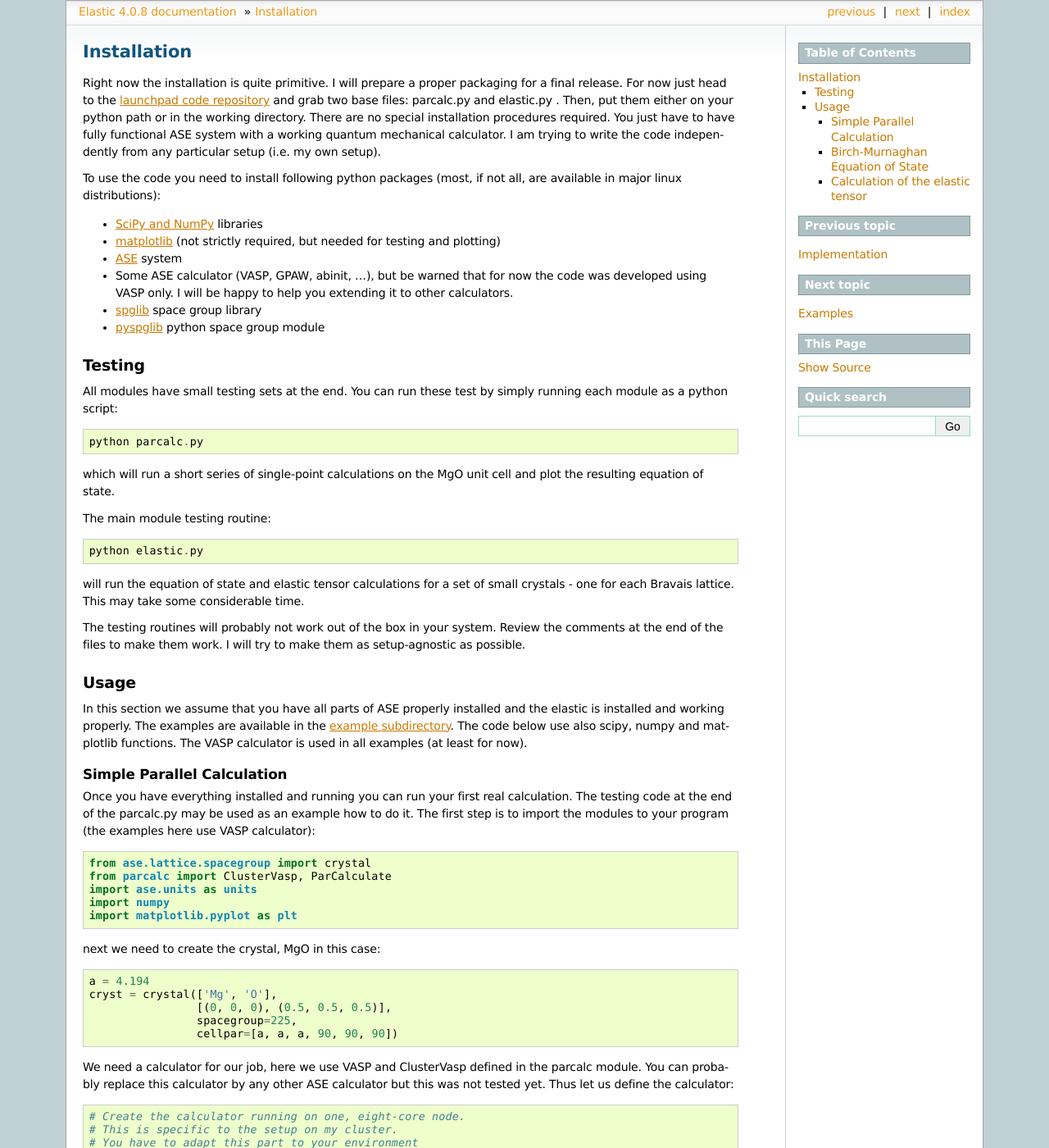
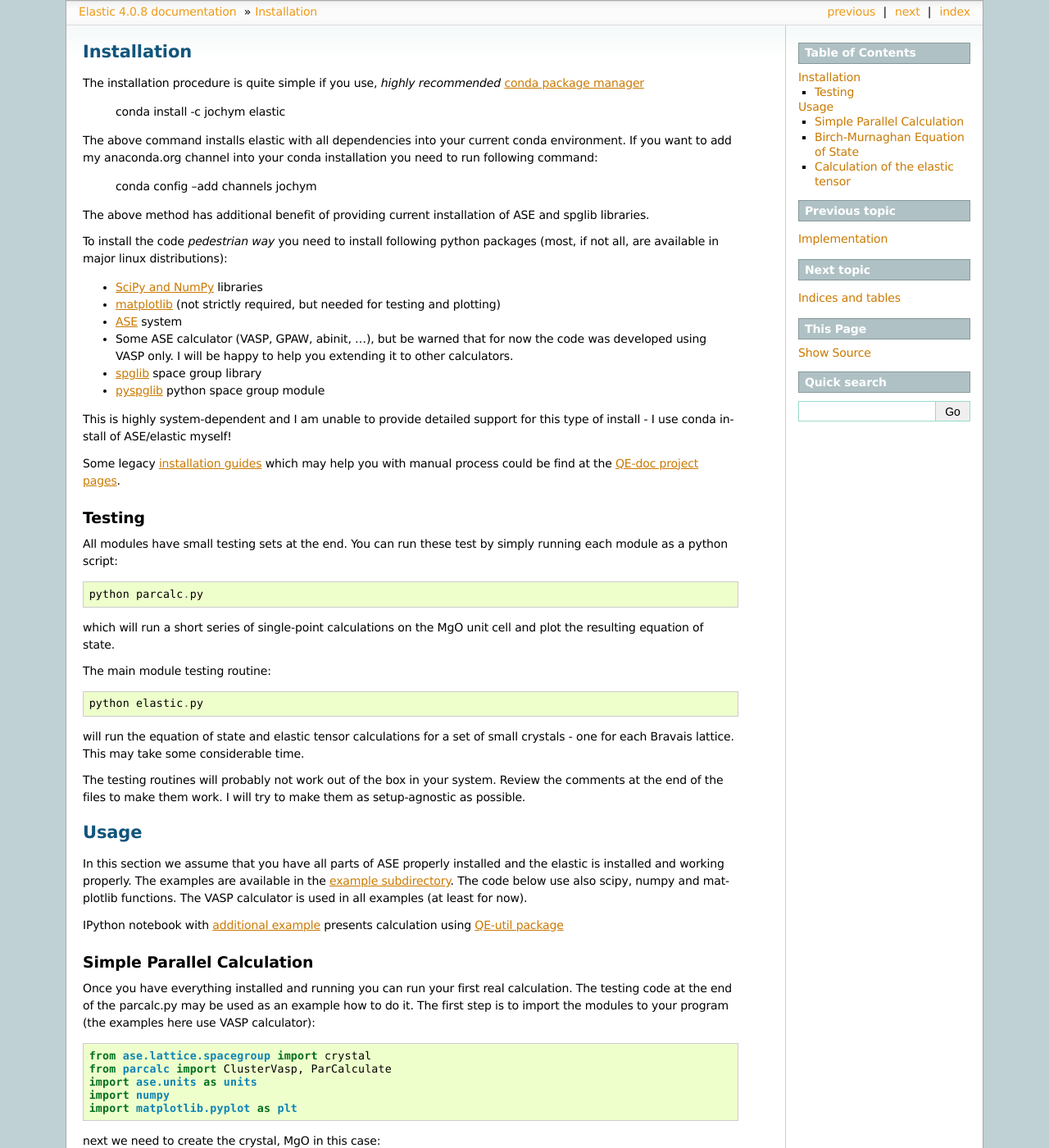
Before and after one commit to jochym/Elastic, a Sphinx documentation site: the page built from doc/source/usage.rst, in a window 1280 px wide and 1400 px high. Shown: the whole window at 82% size. Built offline with Sphinx 7.4.7, drawn with Linux system fonts in a browser that asks for light colours; comment, search, counter and statistics services are not loaded.

Commit message:
Refresh the text.

```diff
--- a/doc/source/examples.rst
+++ /dev/null
@@ -1,5 +0,0 @@
-Examples
-========
-
-The Elastic module can be also used through the elastic program which is just a
-thin wrapper over the functions of the elastic module.
--- a/doc/source/index.rst
+++ b/doc/source/index.rst
@@ -44,7 +44,6 @@ by donating using bitcoin address: 1Geq8khANDueVt1QdCS5GU2oNCtdc1uSMv .
    intro
    modules
    usage
-   examples
    endmatter
 
 * :ref:`search`
--- a/doc/source/usage.rst
+++ b/doc/source/usage.rst
@@ -1,16 +1,22 @@
 Installation
 ============
 
-Right now the installation is quite primitive. I will prepare a proper
-packaging for a final release. For now just head to the
-`launchpad code repository <http://bazaar.launchpad.net/~jochym/elastic/trunk/files>`_
-and grab two base files: parcalc.py and elastic.py . Then, put them either on
-your python path or in the working directory. There are no special installation
-procedures required. You just have to have fully functional ASE system with a
-working quantum mechanical calculator. I am trying to write the code
-independently from any particular setup (i.e. my own setup).
+The installation procedure is quite simple if you use, *highly recommended*
+`conda package manager <http://conda.pydata.org/miniconda.html>`_
 
-To use the code you need to install following python packages (most, if not all, are available in major linux distributions):
+    conda install -c jochym elastic
+
+The above command installs elastic with all dependencies into your current
+conda environment. If you want to add my anaconda.org channel into your conda
+installation you need to run following command:
+
+    conda config --add channels jochym
+
+The above method has additional benefit of providing current installation of
+ASE and spglib libraries.
+
+To install the code *pedestrian way* you need to install following python
+packages (most, if not all, are available in major linux distributions):
 
 * `SciPy and NumPy <http://www.scipy.org/>`_ libraries
 * `matplotlib <http://matplotlib.sourceforge.net/>`_ (not strictly required,
@@ -21,6 +27,13 @@ To use the code you need to install following python packages (most, if not all,
   it to other calculators.
 * `spglib <http://spglib.sourceforge.net/>`_ space group library
 * `pyspglib <http://spglib.sourceforge.net/pyspglibForASE/>`_ python space group module
+
+This is highly system-dependent and I am unable to provide detailed support for
+this type of install - I use conda install of ASE/elastic myself!
+
+Some legacy `installation guides <https://github.com/jochym/qe-doc/blob/master/Installation.ipynb>`_
+which may help you with manual process could be find at the
+`QE-doc project pages <https://jochym.github.io/qe-doc/>`_.
 
 Testing
 -------
@@ -46,7 +59,7 @@ Review the comments at the end of the files to make them work. I will try to mak
 them as setup-agnostic as possible.
 
 Usage
------
+=====
 
 In this section we assume that you have all parts of ASE properly installed and
 the elastic is installed and working properly. The examples are available in the
@@ -54,10 +67,13 @@ the elastic is installed and working properly. The examples are available in the
 The code below use also scipy, numpy and matplotlib functions.
 The VASP calculator is used in all examples (at least for now).
 
+IPython notebook with `additional example <http://nbviewer.ipython.org/github/jochym/qe-doc/blob/master/Elastic_constants.ipynb>`_
+presents calculation using `QE-util package <https://github.com/jochym/qe-util>`_
+
 .. _parcalc:
 
 Simple Parallel Calculation
-^^^^^^^^^^^^^^^^^^^^^^^^^^^
+---------------------------
 
 Once you have everything installed and running you can run your first real
 calculation. The testing code at the end of the parcalc.py may be used as
@@ -158,7 +174,7 @@ If you set up everything correctly you should obtain plot similar to this:
 .. _BMEOS:
 
 Birch-Murnaghan Equation of State
-^^^^^^^^^^^^^^^^^^^^^^^^^^^^^^^^^
+---------------------------------
 
 Let us now use the tools provided by the modules to calculate equation
 of state for the crystal and verify it by plotting the data points against
@@ -250,7 +266,7 @@ and the following (or similar) plot:
    The pressure dependence on volume in MgO crystal (example2.py).
 
 Calculation of the elastic tensor
-^^^^^^^^^^^^^^^^^^^^^^^^^^^^^^^^^
+---------------------------------
 
 Finally let us calculate an elastic tensor for the same simple cubic crystal -
 magnesium oxide (MgO). For this we need to create the crystal and optimize its
```
